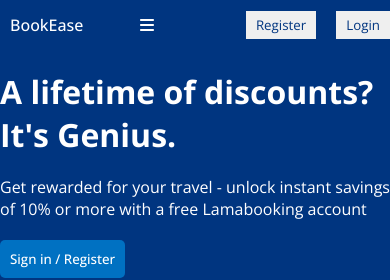
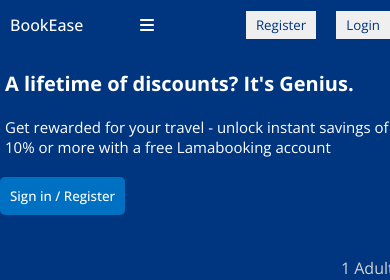
Before and after one commit to KratikSoni1104/BookEase, a React (Create React App) app: page /home in a window 390 px wide. Shown: the top 280 px of the page. Built offline with nearby package versions, Linux system fonts and the light colour scheme; no server answers.

Commit message:
updated media query

```diff
--- a/src/components/header/header.css
+++ b/src/components/header/header.css
@@ -21,7 +21,7 @@
     gap : 40px;
     margin-bottom: 50px;
 
-    @media (max-width:480px) {
+    @media (max-width:576px) {
         display: none;
     }
 }
@@ -44,8 +44,20 @@
     border-radius: 20px;
 }
 
+.headerTitle {
+    @media (max-width:576px) {
+        font-size: 20px;
+        margin-left: 5px;
+    }
+}
+
 .headerDesc {
     margin : 20px 0;
+
+    @media (max-width:576px) {
+        font-size: 15px;
+        margin-left: 5px;
+    }
 }
 
 .headerBtn {
--- a/src/components/navbar/navbar.css
+++ b/src/components/navbar/navbar.css
@@ -18,7 +18,7 @@
 .logo {
     font-weight: 500;
 
-    @media (max-width:480px) {
+    @media (max-width:576px) {
         margin-left: 10px;
     }
 
@@ -37,7 +37,7 @@
     visibility: hidden;
     margin-right: 15px;
 
-    @media (max-width:480px) {
+    @media (max-width:576px) {
         visibility: visible;
     }
 
--- a/src/pages/login/login.css
+++ b/src/pages/login/login.css
@@ -18,7 +18,7 @@
     border-radius: 10px;
     opacity: 0.7;
 
-    @media (max-width:480px) {
+    @media (max-width:576px) {
       height: 12px;
       width: 130px;
       border-radius: 10px;
@@ -36,7 +36,7 @@
     border-radius: 15px;
     opacity: 0.6;
 
-    @media (max-width:480px) {
+    @media (max-width:576px) {
       height: 30px;
       width: 100px;
       border-radius: 5px;
```
Also changed, not shown: src/pages/welcome/Welcome.js (+6 -6 lines).
